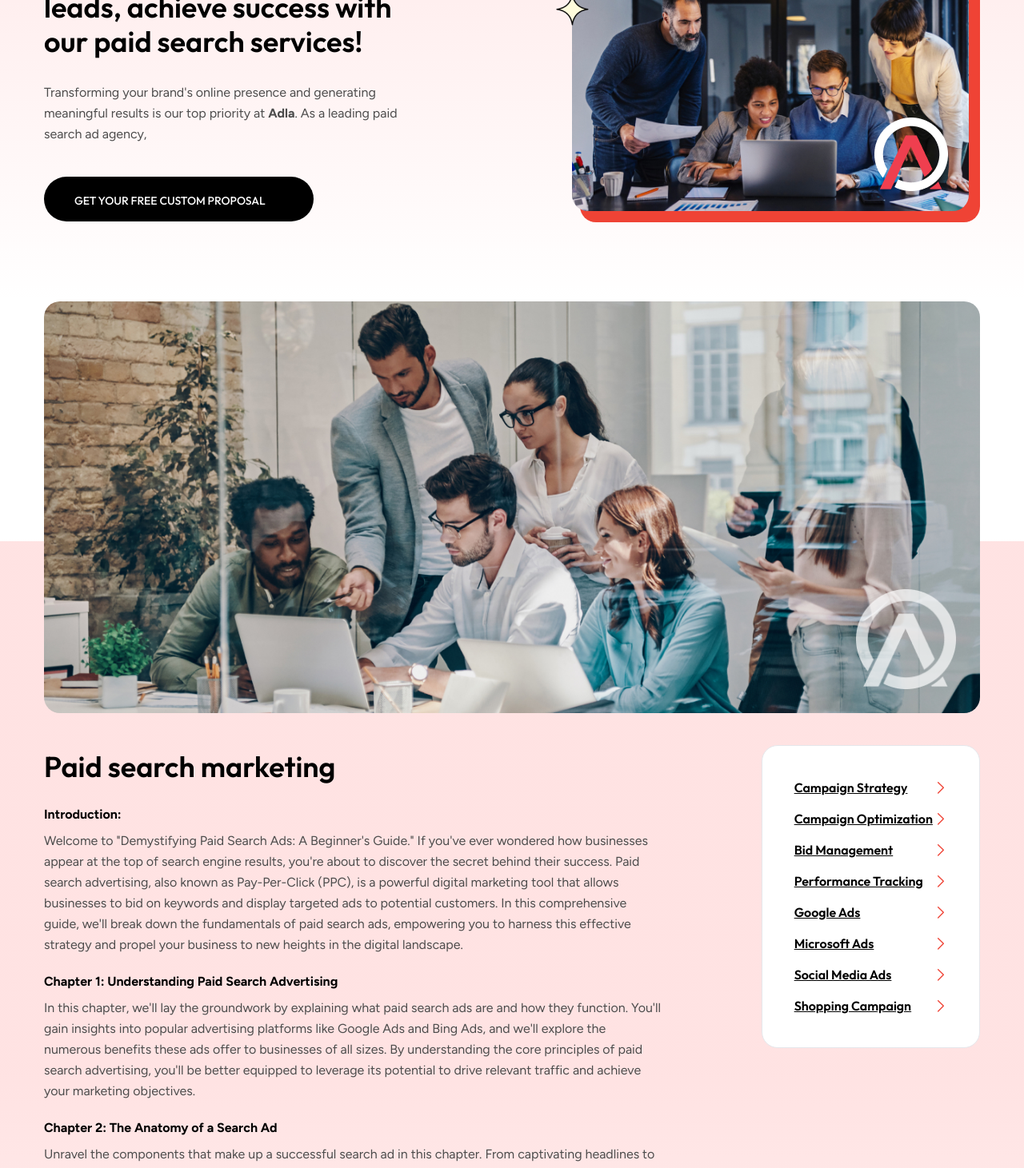
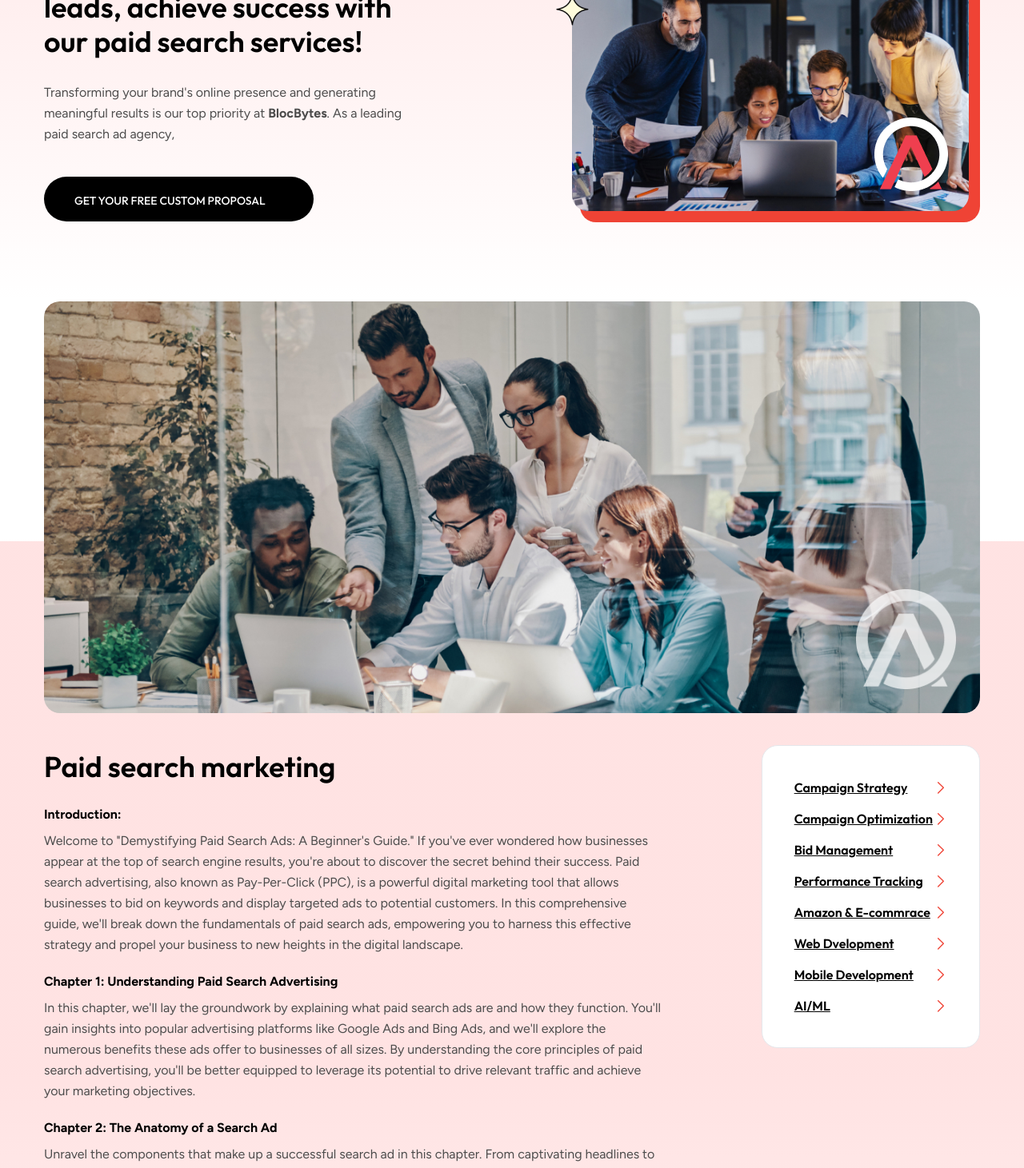
Before and after one commit to arslan7676/blockbytes, a Next.js app: page /services/service-details in a window 1280 px wide. Shown: the part 292-1753 px from the top of the page at 80% size. Built offline with nearby package versions, Linux system fonts and the light colour scheme; some icons are missing.

Commit message:
updated code

```diff
--- a/src/components/Common/Cta.tsx
+++ b/src/components/Common/Cta.tsx
@@ -24,7 +24,7 @@ const Cta = () => {
 
             <div className="lg:text-end lg:rtl:text-right lg:max-w-[412px] lg:ml-auto lg:rtl:ml-0 lg:rtl:mr-auto">
               <p className="mb-[20px]">
-                The team at Adla continuously monitors and optimizes our
+                The team at BlocBytes continuously monitors and optimizes our
                 campaigns, keeping us ahead of the competition. Urgent need?
                 call us
               </p>
--- a/src/components/Home/TraditionalOfflineAdAgency/AboutContent.tsx
+++ b/src/components/Home/TraditionalOfflineAdAgency/AboutContent.tsx
@@ -4,7 +4,7 @@ import Link from "next/link";
 import { ArrowRight2 } from "iconsax-react";
 import Image from "next/image";
 
-import aboutImg from "/public/images/about-2.png";
+import aboutImg from "/public/images/ai-ml.png";
 import BorderLine from "@/components/Common/BorderLine";
 import BrandsSlider from "@/components/Common/BrandsSlider";
 
--- a/src/components/Services/ServicesDetailsHeader.tsx
+++ b/src/components/Services/ServicesDetailsHeader.tsx
@@ -28,7 +28,7 @@ const ServicesDetailsHeader = () => {
               <p>
                 Transforming your brand's online presence and generating
                 meaningful results is our top priority at{" "}
-                <strong>Adla</strong>. As a leading paid search ad agency,
+                <strong>BlocBytes</strong>. As a leading paid search ad agency,
               </p>
 
               <Link
--- a/src/components/Services/Sidebar.tsx
+++ b/src/components/Services/Sidebar.tsx
@@ -95,7 +95,7 @@ const Sidebar = () => {
             href="/services/service-details/"
             className="font-semibold text-black flex items-center justify-between underline hover:text-[#EF4335]"
           >
-            Google Ads{" "}
+            Amazon & E-commrace  {" "}
             <svg
               xmlns="http://www.w3.org/2000/svg"
               width="16"
@@ -116,7 +116,7 @@ const Sidebar = () => {
             href="/services/service-details/"
             className="font-semibold text-black flex items-center justify-between underline hover:text-[#EF4335]"
           >
-            Microsoft Ads{" "}
+            Web Dvelopment{" "}
             <svg
               xmlns="http://www.w3.org/2000/svg"
               width="16"
@@ -137,7 +137,7 @@ const Sidebar = () => {
             href="/services/service-details/"
             className="font-semibold text-black flex items-center justify-between underline hover:text-[#EF4335]"
           >
-            Social Media Ads{" "}
+            Mobile Development{" "}
             <svg
               xmlns="http://www.w3.org/2000/svg"
               width="16"
@@ -158,7 +158,7 @@ const Sidebar = () => {
             href="/services/service-details/"
             className="font-semibold text-black flex items-center justify-between underline hover:text-[#EF4335]"
           >
-            Shopping Campaign{" "}
+            AI/ML{" "}
             <svg
               xmlns="http://www.w3.org/2000/svg"
               width="16"
```
